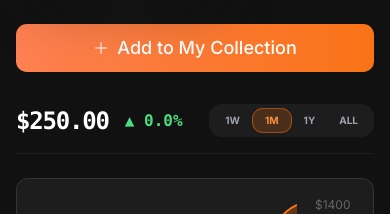
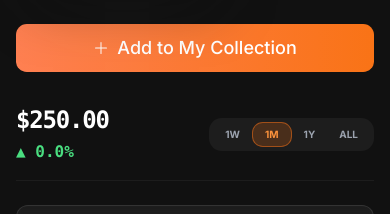
Before and after one commit to JayCo13/cardverse-web, a Next.js app: page / in a window 390 px wide. Shown: the part 2013-2227 px from the top of the page. Built offline with nearby package versions, Linux system fonts and the light colour scheme; no server answers; the database is empty.

Commit message:
fix(market-spotlight): stack price and percent vertically on mobile

```diff
--- a/src/components/market-spotlight.tsx
+++ b/src/components/market-spotlight.tsx
@@ -1415,7 +1415,7 @@ export function MarketSpotlight() {
                     <div className="space-y-6 h-full flex flex-col justify-center">
                         {/* Chart Controls Row */}
                         <div className="flex flex-wrap items-center justify-between gap-4 w-full border-b border-white/5 pb-4">
-                            <div className="flex items-center gap-4">
+                            <div className="flex flex-col md:flex-row items-start md:items-center gap-1 md:gap-4">
                                 {isLoading ? (
                                     <div className="flex items-center gap-4">
                                         <div className="h-9 w-40 bg-white/10 rounded animate-pulse" />
```
